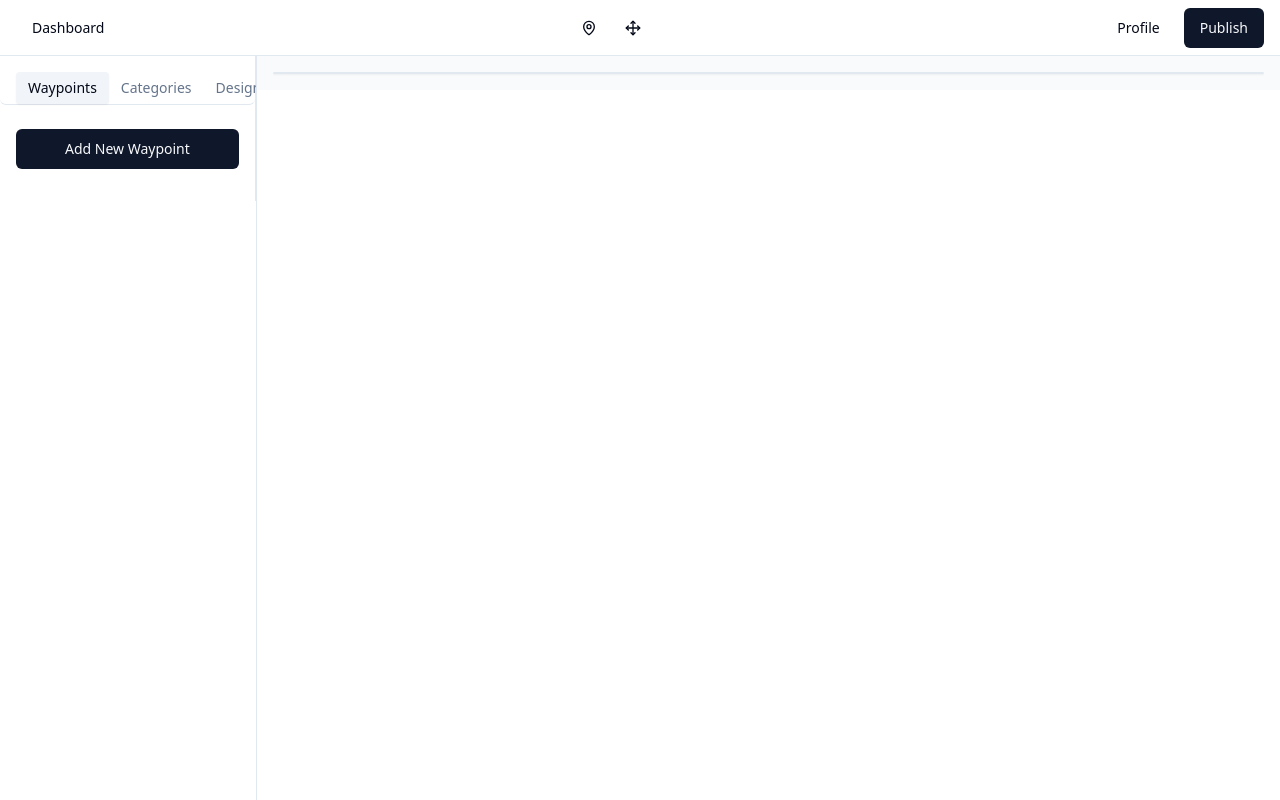
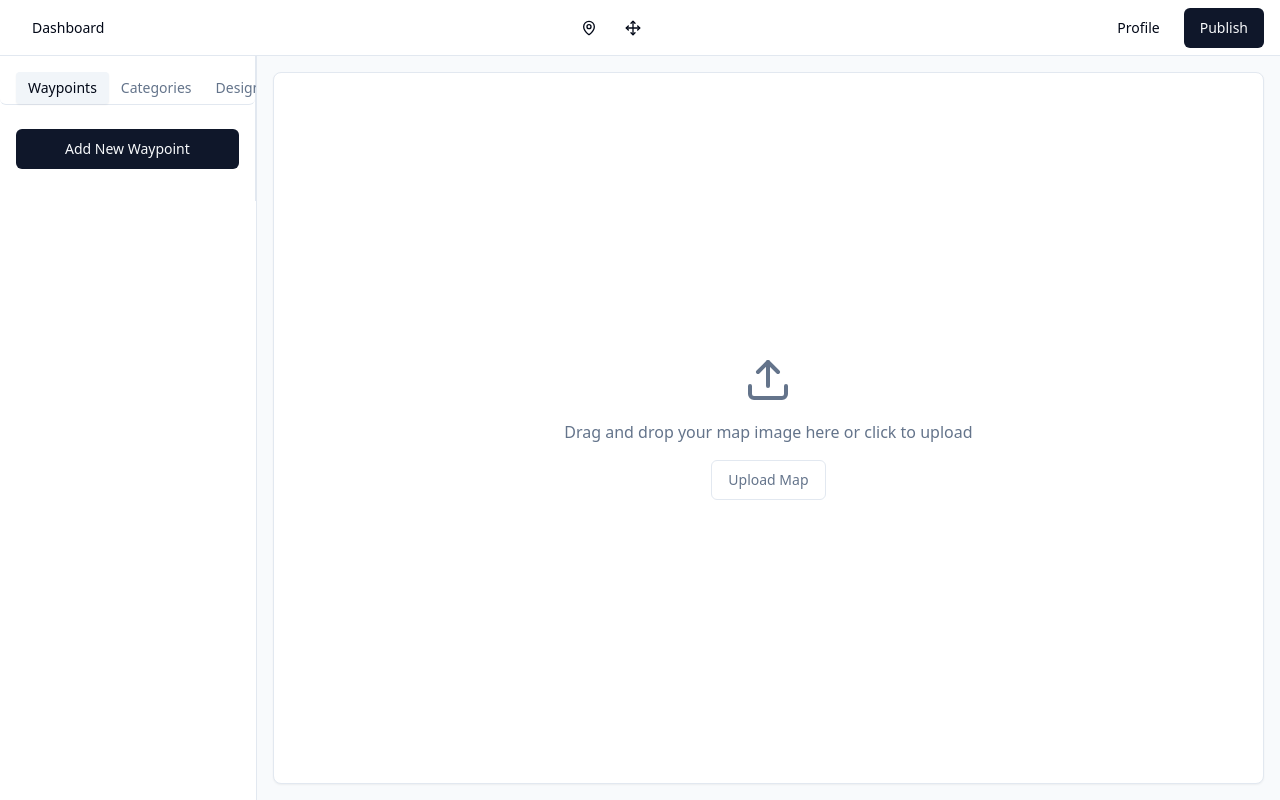
Before and after one commit to missingfoot/waypointer, a React (Vite) app: page / in a window 1280 px wide. Built offline with nearby package versions, Linux system fonts and the light colour scheme.

Commit message:
Fix map empty state display
Ensure the map component fills the height correctly when no map image is uploaded, improving the visual representation of the empty state.
[skip gpt_engineer]

```diff
--- a/src/components/MapWorkspace.tsx
+++ b/src/components/MapWorkspace.tsx
@@ -48,7 +48,7 @@ export const MapWorkspace: React.FC<MapWorkspaceProps> = ({
 
   return (
     <div
-      className="flex-1 bg-workspace p-4 overflow-hidden"
+      className="flex-1 bg-workspace p-4 h-full"
       onDragOver={(e) => e.preventDefault()}
       onDrop={handleDrop}
     >
@@ -57,9 +57,9 @@ export const MapWorkspace: React.FC<MapWorkspaceProps> = ({
         onClick={handleClick}
       >
         {!mapUrl ? (
-          <div className="absolute inset-0 flex flex-col items-center justify-center gap-4 text-muted-foreground">
+          <div className="absolute inset-0 flex flex-col items-center justify-center gap-4 text-muted-foreground p-4">
             <Upload className="w-12 h-12" />
-            <p>Drag and drop your map image here or click to upload</p>
+            <p className="text-center">Drag and drop your map image here or click to upload</p>
             <Button
               variant="outline"
               onClick={() => document.getElementById('map-upload')?.click()}
```
